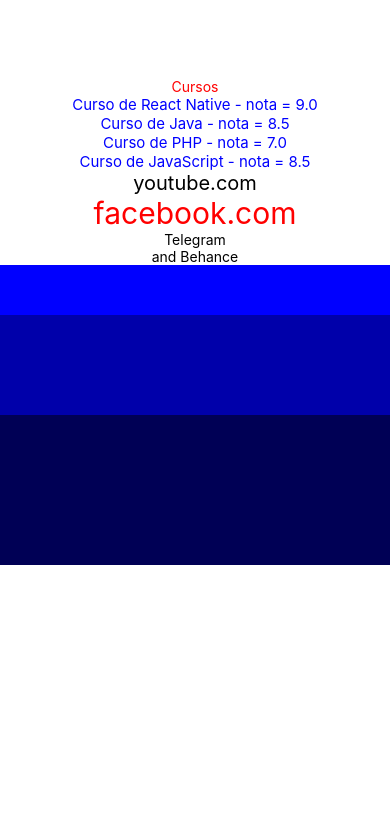
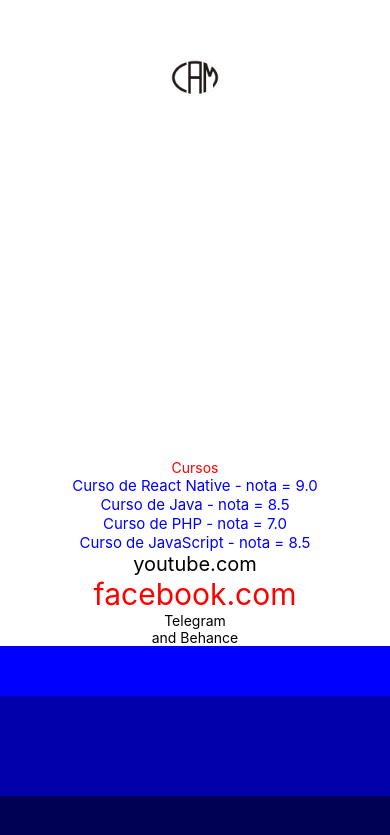
Before and after one commit to rafael-rodrigues95/app1, a React Native app: screen / in a window 390 px wide. Shown: the part 101-936 px from the top of the page. Before the commit the page ends 844 px from the top, so only its background shows below. Built offline with nearby package versions, Linux system fonts and the light colour scheme.

Commit message:
Adicionando imagens.

```diff
--- a/App.tsx
+++ b/App.tsx
@@ -1,36 +1,42 @@
 import React from 'react';
 
-import {
-  Text,
-  View,
-  StyleSheet
-} from 'react-native';
-import CompUm from './components/comp1'
-import Caixas from './components/Caixas'
-import Estilos from './styles/style.js'
+import {Text, View, StyleSheet, Image} from 'react-native';
+import CompUm from './components/comp1';
+import Caixas from './components/Caixas';
+import Estilos from './styles/style.js';
 
-export default function App1(){
+export default function App1() {
   let maybeExibir = true;
-  return(
+  return (
+
       <View style={Estilos.conteiner}>
-      <Text style={{ color: '#f00' }}>Cursos</Text>
-      <CompUm curso="React Native" nota="9.0"/>
-      <CompUm curso="Java" nota="8.5"/>
-      <CompUm curso="PHP" nota="7.0"/>
-      <CompUm curso="JavaScript" nota="8.5"/>
+        <Image source={require('./assets/logo-cam.jpg')} style={estilos.logo} />
+
+        <Text style={{color: '#f00'}}>Cursos</Text>
+        <CompUm curso="React Native" nota="9.0" />
+        <CompUm curso="Java" nota="8.5" />
+        <CompUm curso="PHP" nota="7.0" />
+        <CompUm curso="JavaScript" nota="8.5" />
         <Text style={Estilos.textoPadrao}>youtube.com</Text>
         <Text style={Estilos.textoTitulo}>facebook.com</Text>
         {maybeExibir ? <Text>Telegram</Text> : <Text>WhatsApp</Text>}
         {maybeExibir && <Text>and Behance</Text>}
-      <Caixas exibir={maybeExibir}/>
+        <Caixas exibir={maybeExibir} />
       </View>
+
   );
-};
+}
 
+/* Estilo da imagem */
 
-/*
+const estilos = StyleSheet.create({
+  logo: {
+    width: 50,
+    resizeMode: 'contain',
+  },
+});
 
-- Estilos na mesma página -
+/* Estilos na mesma página
 
 const estilos = StyleSheet.create({
   txt1:{
```
Also changed, not shown: assets/logo-cam.jpg (added). Lines whose indentation alone changed are shown as unchanged.
